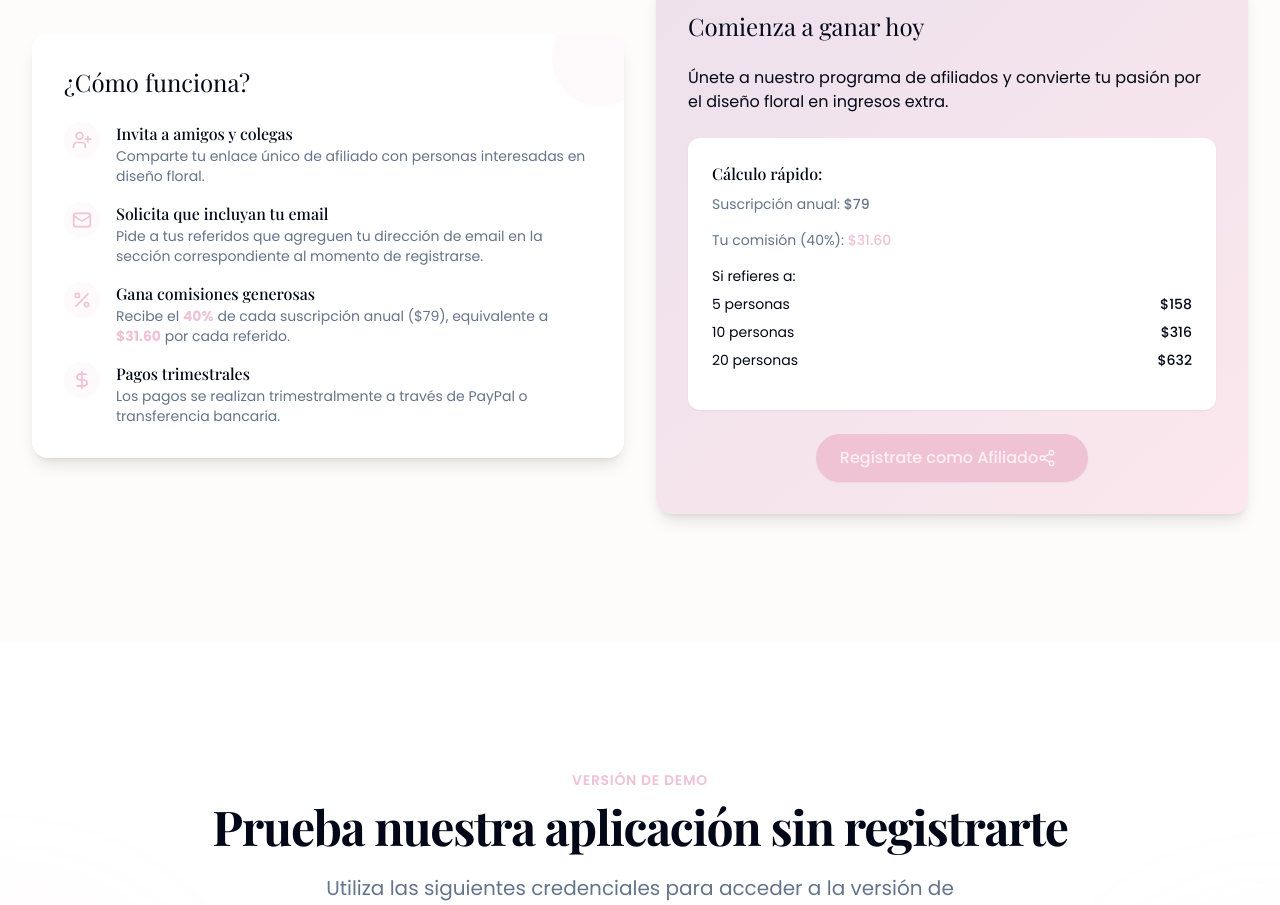
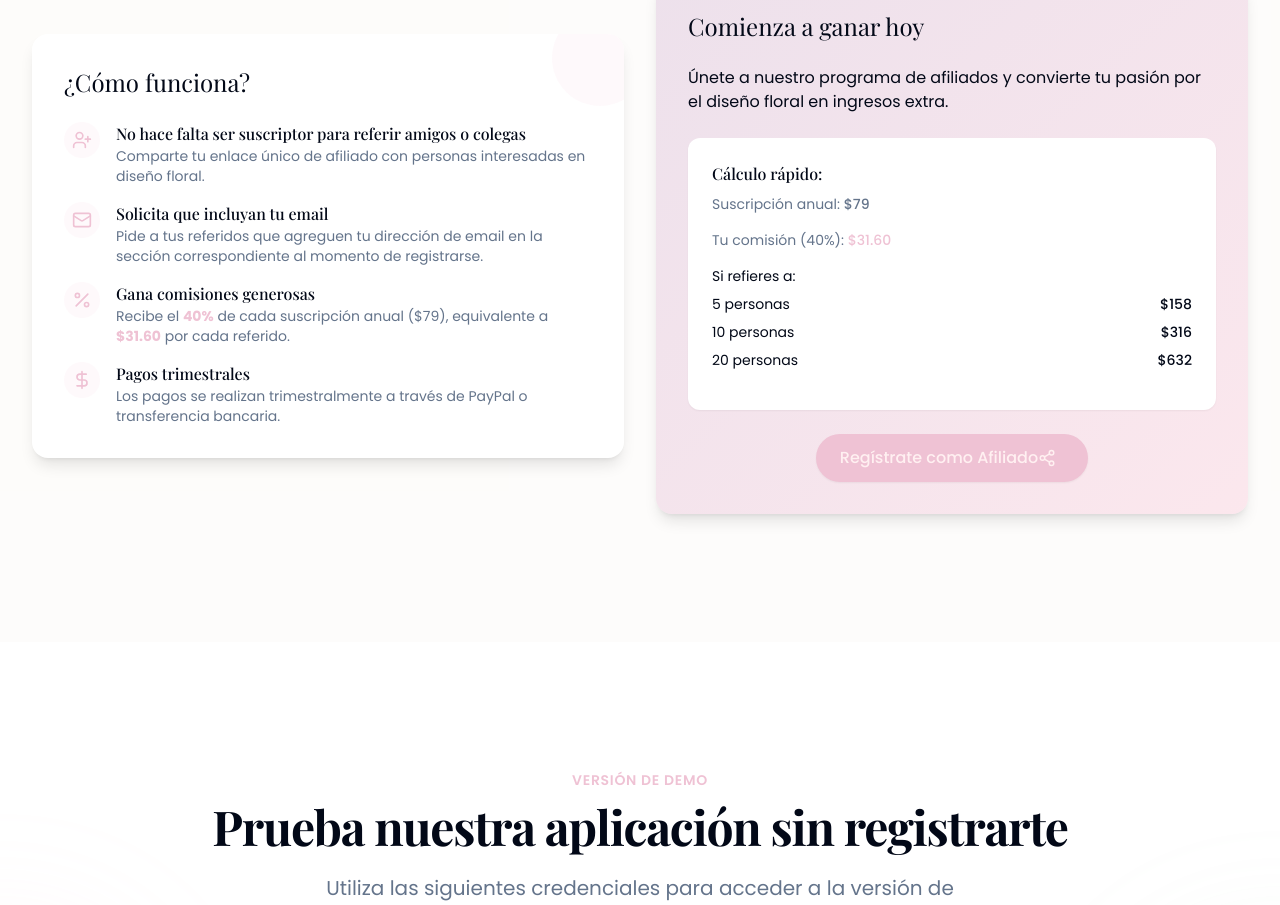
Before and after one commit to morispolanco/floral-fantasia-designer-53, a React (Vite) app: page / in a window 1280 px wide. Shown: the part 3320-4225 px from the top of the page. Built offline with nearby package versions, Linux system fonts and the light colour scheme; a web font is replaced by a local one.

Commit message:
Update affiliate program text
Replaced a line of text in the affiliate program section.

```diff
--- a/src/components/AffiliateProgram.tsx
+++ b/src/components/AffiliateProgram.tsx
@@ -37,7 +37,7 @@ const AffiliateProgram = () => {
                     <UserPlus size={20} className="text-primary" />
                   </div>
                   <div>
-                    <h4 className="font-medium">Invita a amigos y colegas</h4>
+                    <h4 className="font-medium">No hace falta ser suscriptor para referir amigos o colegas</h4>
                     <p className="text-muted-foreground text-sm">Comparte tu enlace único de afiliado con personas interesadas en diseño floral.</p>
                   </div>
                 </li>
```
